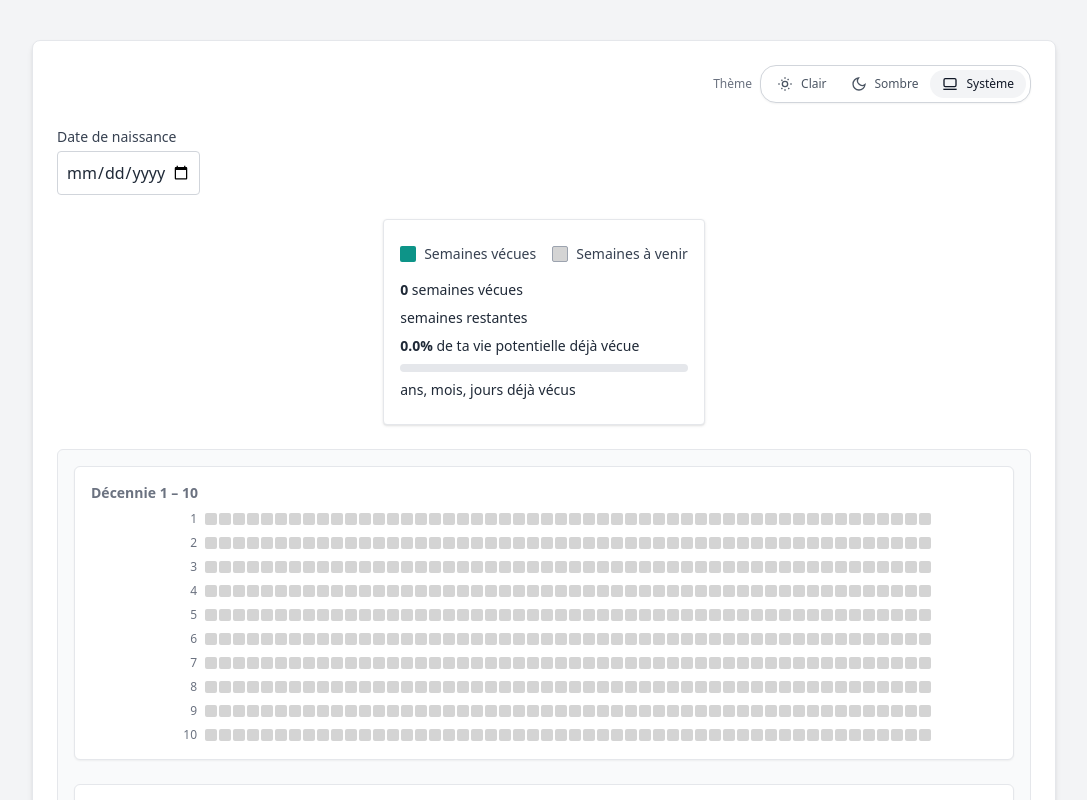
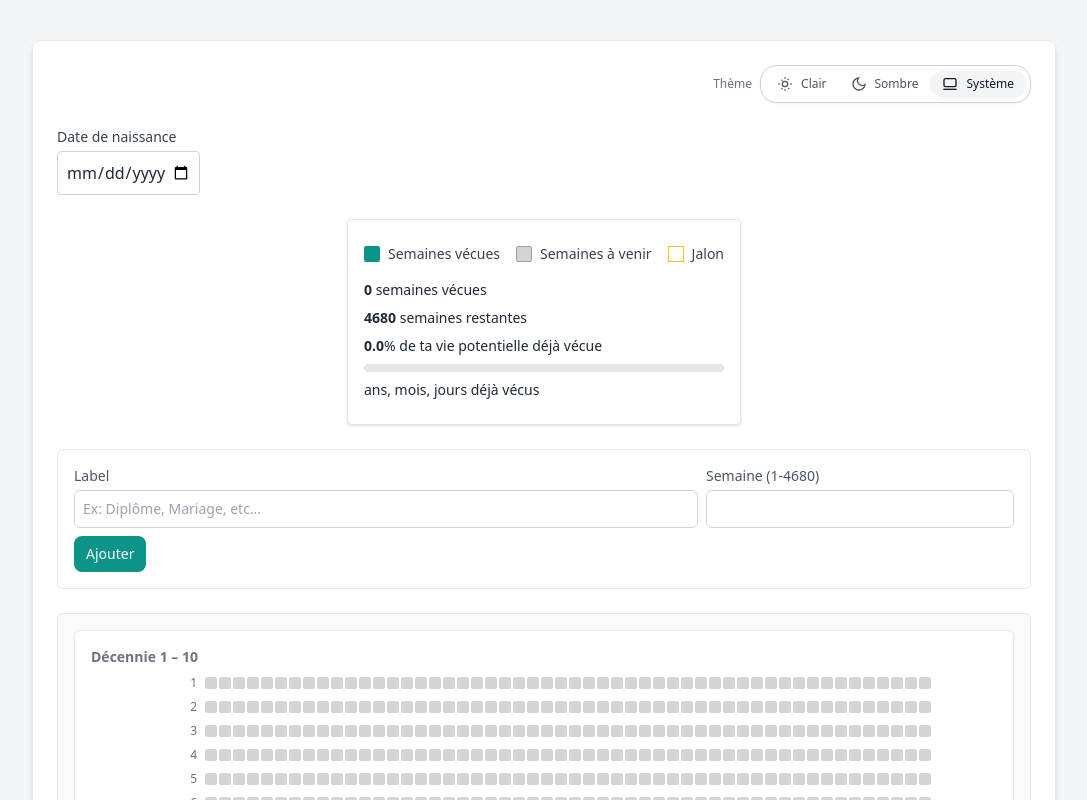
Before and after one commit to leonardo-correiamendes/lifeCalendar, a Vue app in the folder life-calendar/: page / in a window 1280 px wide. Shown: the top 800 px of the page, without its empty margins (96-1183 px from the left). Built offline with nearby package versions, Linux system fonts and the light colour scheme.

Commit message:
Milestones

```diff
--- a/life-calendar/src/assets/main.css
+++ b/life-calendar/src/assets/main.css
@@ -4,3 +4,15 @@
 body {
     @apply font-sans;
 }
+@layer base {
+    input,
+    textarea,
+    select {
+        @apply text-gray-800 bg-white placeholder-gray-400;
+    }
+    .dark input,
+    .dark textarea,
+    .dark select {
+        @apply text-gray-100 bg-gray-700 placeholder-gray-500;
+    }
+}
--- a/life-calendar/src/components/LifeCalendar.vue
+++ b/life-calendar/src/components/LifeCalendar.vue
@@ -6,6 +6,7 @@
             class="w-full max-w-5xl bg-white dark:bg-gray-800 p-6 rounded-lg shadow-md border border-gray-200 dark:border-gray-700"
         >
             <div class="flex flex-col gap-6">
+                <!-- Thème -->
                 <div class="flex items-center gap-2 ml-auto">
                     <label class="text-xs text-gray-500 dark:text-gray-400"
                         >Thème</label
@@ -13,21 +14,26 @@
                     <ThemeToggle />
                 </div>
 
+                <!-- Saisie date de naissance -->
                 <div>
                     <label
                         for="birth"
                         class="block text-sm font-medium text-gray-700 dark:text-gray-200 mb-1"
-                        >Date de naissance</label
                     >
+                        Date de naissance
+                    </label>
                     <input
+                        id="birth"
                         type="date"
-                        v-model="birthDate"
-                        :max="today.toISOString().split('T')[0]"
-                        :min="'1930-01-01'"
+                        v-model="birthDateInput"
+                        :max="todayStr"
+                        :min="minBirthStr"
+                        @change="onBirthInputChange"
                         class="border border-gray-300 dark:border-gray-600 bg-white dark:bg-gray-700 text-gray-800 dark:text-gray-100 p-2 rounded max-w-xs"
                     />
                 </div>
 
+                <!-- Stats -->
                 <div
                     class="max-w-md mx-auto px-4 py-6 bg-white dark:bg-gray-800 rounded shadow border border-gray-200 dark:border-gray-700"
                 >
@@ -46,7 +52,18 @@
                                 >Semaines à venir</span
                             >
                         </div>
+                        <div class="flex items-center gap-2">
+                            <div class="w-4 h-4 relative">
+                                <span
+                                    class="absolute inset-0 border border-amber-400"
+                                ></span>
+                            </div>
+                            <span class="text-gray-700 dark:text-gray-200"
+                                >Jalon</span
+                            >
+                        </div>
                     </div>
+
                     <div
                         class="text-sm text-gray-800 dark:text-gray-100 space-y-2"
                     >
@@ -58,9 +75,10 @@
                             restantes
                         </p>
                         <p>
-                            <strong>{{ lifePercentage }}%</strong> de ta vie
-                            potentielle déjà vécue
+                            <strong>{{ lifePercentage }}</strong
+                            >% de ta vie potentielle déjà vécue
                         </p>
+
                         <div
                             class="h-2 bg-gray-200 dark:bg-gray-700 rounded overflow-hidden"
                         >
@@ -69,6 +87,7 @@
                                 :style="{ width: lifePct + '%' }"
                             ></div>
                         </div>
+
                         <p>
                             <strong>{{ ageExact?.y }}</strong> ans,
                             <strong>{{ ageExact?.m }}</strong> mois,
@@ -77,6 +96,48 @@
                     </div>
                 </div>
 
+                <!-- ÉDITEUR MILESTONES -->
+                <MilestoneForm
+                    :total-weeks="totalWeeks"
+                    @add="onAddMilestone"
+                />
+
+                <!-- Liste Milestones -->
+                <div v-if="milestones.length" class="max-w-md mx-auto w-full">
+                    <h3
+                        class="text-sm font-semibold text-gray-600 dark:text-gray-300 mb-2"
+                    >
+                        Jalons
+                    </h3>
+                    <ul class="space-y-2">
+                        <li
+                            v-for="m in milestones"
+                            :key="m.id"
+                            class="flex items-center justify-between rounded-md border border-gray-200 dark:border-gray-700 bg-white dark:bg-gray-800 px-3 py-2"
+                        >
+                            <div class="text-sm">
+                                <div
+                                    class="font-medium text-gray-800 dark:text-gray-100"
+                                >
+                                    {{ m.label }}
+                                </div>
+                                <div
+                                    class="text-xs text-gray-500 dark:text-gray-400"
+                                >
+                                    Semaine {{ m.weekIndex }}
+                                </div>
+                            </div>
+                            <button
+                                class="text-xs px-2 py-1 rounded-md border border-red-300/50 text-red-600 hover:bg-red-50 dark:hover:bg-red-900/20"
+                                @click="removeMilestone(m.id)"
+                            >
+                                Supprimer
+                            </button>
+                        </li>
+                    </ul>
+                </div>
+
+                <!-- CALENDRIER -->
                 <div
                     class="p-4 bg-gray-50 dark:bg-gray-900/40 rounded-md border border-gray-200 dark:border-gray-700 space-y-6"
                 >
@@ -114,19 +175,35 @@
                                     v-for="week in year.weeks"
                                     :key="`${year.year}-${week.week}`"
                                     :class="[
-                                        'h-[var(--cell)] w-[var(--cell)] rounded-sm',
-                                        ((year.year -1) * weeksPerYear + week.week) < animationCutOff ? 'opacity-0 animate-appear' : '',
+                                        'h-[var(--cell)] w-[var(--cell)] rounded-sm box-content relative',
+                                        (year.year - 1) * weeksPerYear +
+                                            week.week <
+                                        animationCutOff
+                                            ? 'opacity-0 animate-appear'
+                                            : '',
                                         (year.year - 1) * weeksPerYear +
                                             week.week <=
                                         livedWeeks
                                             ? 'bg-teal-600'
                                             : 'bg-neutral-300 dark:bg-neutral-600',
+                                        milestoneSet.has(
+                                            (year.year - 1) * weeksPerYear +
+                                                week.week
+                                        )
+                                            ? 'after:absolute after:inset-0 after:border after:border-amber-400 after:pointer-events-none'
+                                            : '',
                                     ]"
                                     :style="{
                                         animationDelay: `${
                                             year.year * week.week * 0.0005
                                         }s`,
                                     }"
+                                    :title="
+                                        milestoneLabelMap.get(
+                                            (year.year - 1) * weeksPerYear +
+                                                week.week
+                                        ) || ''
+                                    "
                                 />
                             </div>
                         </div>
@@ -138,20 +215,40 @@
 </template>
 
 <script setup lang="ts">
-import { computed } from "vue";
+import { computed, ref } from "vue";
 import ThemeToggle from "@/components/ThemeToggle.vue";
-import { usePersistedRef } from "../composables/usePersistedRef.ts";
-import { useNow } from "../composables/useNow.ts";
-
+import { usePersistedRef } from "../composables/usePersistedRef";
+import { useNow } from "../composables/useNow";
+import MilestoneForm from "@/components/MilestoneForm.vue";
+import { useMilestones } from "../composables/useMilestones";
 
 const maxAge = 90;
 const weeksPerYear = 52;
-const birthDate = usePersistedRef<string>("lc.birthdate", "");
-const today = new Date();
-const totalWeeks = maxAge * weeksPerYear;
-
 const msPerWeek = 1000 * 60 * 60 * 24 * 7;
 
+const minBirthStr = "1930-01-01";
+const today = new Date();
+const todayStr = today.toISOString().split("T")[0];
+
+const birthDate = usePersistedRef<string>("lc.birthdate", "");
+const birthDateInput = ref(birthDate.value); // buffer input pour clamp à la validation
+
+function clampDateStr(iso: string): string {
+    const min = new Date(minBirthStr);
+    const max = new Date(todayStr);
+    const d = new Date(iso);
+    if (isNaN(d.getTime())) return "";
+    if (d < min) return minBirthStr;
+    if (d > max) return todayStr;
+    return iso;
+}
+function onBirthInputChange() {
+    const clamped = clampDateStr(birthDateInput.value);
+    birthDateInput.value = clamped;
+    birthDate.value = clamped;
+}
+
+const totalWeeks = maxAge * weeksPerYear;
 const now = useNow();
 
 const livedWeeks = computed(() => {
@@ -161,37 +258,35 @@ const livedWeeks = computed(() => {
 });
 
 const weeksRemaining = computed(() => {
-    Math.max(0, totalWeeks - livedWeeks.value);
+    return Math.max(0, totalWeeks - livedWeeks.value);
 });
 
 const lifePercentageNumber = computed(
     () => (livedWeeks.value / totalWeeks) * 100
 );
+const lifePercentage = computed(() => lifePercentageNumber.value.toFixed(1));
+const lifePct = computed(() =>
+    Math.max(0, Math.min(100, lifePercentageNumber.value))
+);
 
-const lifePercentage = computed(() => lifePercentageNumber.value.toFixed(1));
-
-const lifePct = computed(() => Math.max(0, Math.min(100, lifePercentageNumber.value)));
-
-const lifeCalendar = Array.from({ length: maxAge }, (_, yearIndex) => {
-    return {
+// Grille années/semaines
+const lifeCalendar = Array.from({ length: maxAge }, (_, yearIndex) => ({
+    year: yearIndex + 1,
+    weeks: Array.from({ length: weeksPerYear }, (_, weekIndex) => ({
         year: yearIndex + 1,
-        weeks: Array.from({ length: weeksPerYear }, (_, weekIndex) => {
-            return {
-                year: yearIndex + 1,
-                week: weekIndex + 1,
-            };
-        }),
-    };
-});
+        week: weekIndex + 1,
+    })),
+}));
 
 const decades = computed(() => {
-    const result = [];
+    const result: (typeof lifeCalendar)[] = [];
     for (let i = 0; i < maxAge; i += 10) {
         result.push(lifeCalendar.slice(i, i + 10));
     }
     return result;
 });
 
+// Âge exact
 function diffYMD(from: Date, to: Date) {
     let y = to.getFullYear() - from.getFullYear();
     let m = to.getMonth() - from.getMonth();
@@ -206,7 +301,6 @@ function diffYMD(from: Date, to: Date) {
     }
     return { y, m, d };
 }
-
 const ageExact = computed(() => {
     const birth = new Date(birthDate.value);
     if (isNaN(birth.getTime())) return null;
@@ -215,6 +309,22 @@ const ageExact = computed(() => {
 });
 
 const animationCutOff = 52 * 15;
+
+// ==== Milestones (jalons) ====
+const { milestones, milestoneSet, addMilestone, removeMilestone } =
+    useMilestones();
+
+function onAddMilestone(p: { label: string; weekIndex: number }) {
+    addMilestone(p.label, p.weekIndex);
+}
+
+const milestoneLabelMap = computed(() => {
+    const map = new Map<number, string>();
+    for (const x of milestones.value) {
+        map.set(x.weekIndex, x.label);
+    }
+    return map;
+});
 </script>
 
 <style scoped>
@@ -228,7 +338,6 @@ const animationCutOff = 52 * 15;
         transform: scale(1);
     }
 }
-
 .animate-appear {
     animation: appear 0.3s ease-out forwards;
 }
--- /dev/null
+++ b/life-calendar/src/components/MilestoneForm.vue
@@ -0,0 +1,70 @@
+<template>
+    <form
+        @submit.prevent="submit"
+        class="maw-w-md mx-auto w-full grid grid-cols-1 sm:grid-cols-3 gap-2 items-end p-4 rounded-md border border-gray-200 dark:border-gray-700 bg-white dark:bg-gray-800"
+    >
+        <div class="sm:col-span-2">
+            <label class="block text-sm text-gray-600 dark:text-gray300 mb-1"
+                >Label</label
+            >
+            <input
+                v-model="label"
+                type="text"
+                placeholder="Ex: Diplôme, Mariage, etc..."
+                class="w-full rounded-md border border-gray-300 dark:border-gray-600 bg-white dark:bg-gray-700 text-gray-800 dark:text-gray-100 placeholder-gray-400 dark:placeholder-gray-500 p-2 text-sm focus:outline-none focus:ring-2 focus:ring-teal-500"
+            />
+        </div>
+        <div>
+            <label class="block text-sm text-gray-600 dark:text-gray-300 mb-1">
+                Semaine (1-{{ totalWeeks }})
+            </label>
+            <input
+                v-model.number="week"
+                type="number"
+                :min="1"
+                max="totalweeks"
+                class="w-full rounded-md border border-gray-300 dark:border-gray-600 bg-white dark:bg-gray-700 text-gray-800 dark:text-gray-100 placeholder-gray-400 dark:placeholder-gray-500 p-2 text-sm focus:outline-none focus:ring-2 focus:ring-teal-500"
+                inputmode="numeric"
+            />
+        </div>
+
+        <div class="sm:col-span-3">
+            <button
+                type="submit"
+                class="px-3 py-2 rounded-lg bg-teal-600 text-white text-sm hover:bg-teal-700"
+            >
+                Ajouter
+            </button>
+            <p v-if="error" class="mt-2 text-xs text-red-500">{{ error }}</p>
+        </div>
+    </form>
+</template>
+
+<script setup lang="ts">
+import { ref } from "vue";
+
+defineProps<{ totalWeeks: number }>();
+const emit = defineEmits<{
+    (e: "add", payload: { label: string; weekIndex: number }): void;
+}>();
+
+const label = ref("");
+const week = ref<number | null>(null);
+const error = ref<string | null>(null);
+
+function submit() {
+    error.value = null;
+    const w = Number(week.value);
+    if (!label.value.trim()) {
+        error.value = "Label is required";
+        return;
+    }
+    if (!Number.isFinite(w) || w < 1) {
+        error.value = "La Semaine doit être >= 1";
+        return;
+    }
+    emit("add", { label: label.value.trim(), weekIndex: w });
+    label.value = "";
+    week.value = null;
+}
+</script>
--- /dev/null
+++ b/life-calendar/src/composables/useMilestones.ts
@@ -0,0 +1,54 @@
+import { computed } from "vue";
+import { usePersistedRef } from "./usePersistedRef";
+
+export interface Milestone {
+    id: string;
+    label: string;
+    weekIndex: number;
+    color?: string | null;
+}
+
+const KEY = "lc.milestones";
+
+export function useMilestones() {
+    const milestones = usePersistedRef<Milestone[]>(KEY, []);
+
+    const milestoneSet = computed(() => {
+        const s = new Set<number>();
+        for (const m of milestones.value) s.add(m.weekIndex);
+        return s;
+    });
+
+    function addMilestone(label: string, weekIndex: number, color?: string) {
+        const id = `${Date.now()}-${Math.random().toString(36).slice(2, 8)}`;
+        const clean = String(label).trim();
+        if (!clean) return;
+        milestones.value = [
+            ...milestones.value,
+            { id, label: clean, weekIndex, color: color ?? null },
+        ];
+    }
+
+    function removeMilestone(id: string) {
+        milestones.value = milestones.value.filter((m) => m.id !== id);
+    }
+
+    function updateMilestone(id: string, patch: Partial<Milestone>) {
+        milestones.value = milestones.value.map((m) =>
+            m.id === id ? { ...m, ...patch } : m
+        );
+    }
+
+    function clearMilestones() {
+        milestones.value = [];
+    }
+
+    return {
+        milestones,
+        milestoneSet,
+        addMilestone,
+        removeMilestone,
+        updateMilestone,
+        clearMilestones,
+    };
+}
--- a/life-calendar/src/composables/useNow.ts
+++ b/life-calendar/src/composables/useNow.ts
@@ -1,6 +1,6 @@
 import { onBeforeMount, onMounted, ref } from "vue";
 
-export function useNow(intervalMs = 60_00) {
+export function useNow(intervalMs = 60_000) {
     const now = ref(Date.now());
     let timer: number | undefined;
 
```
